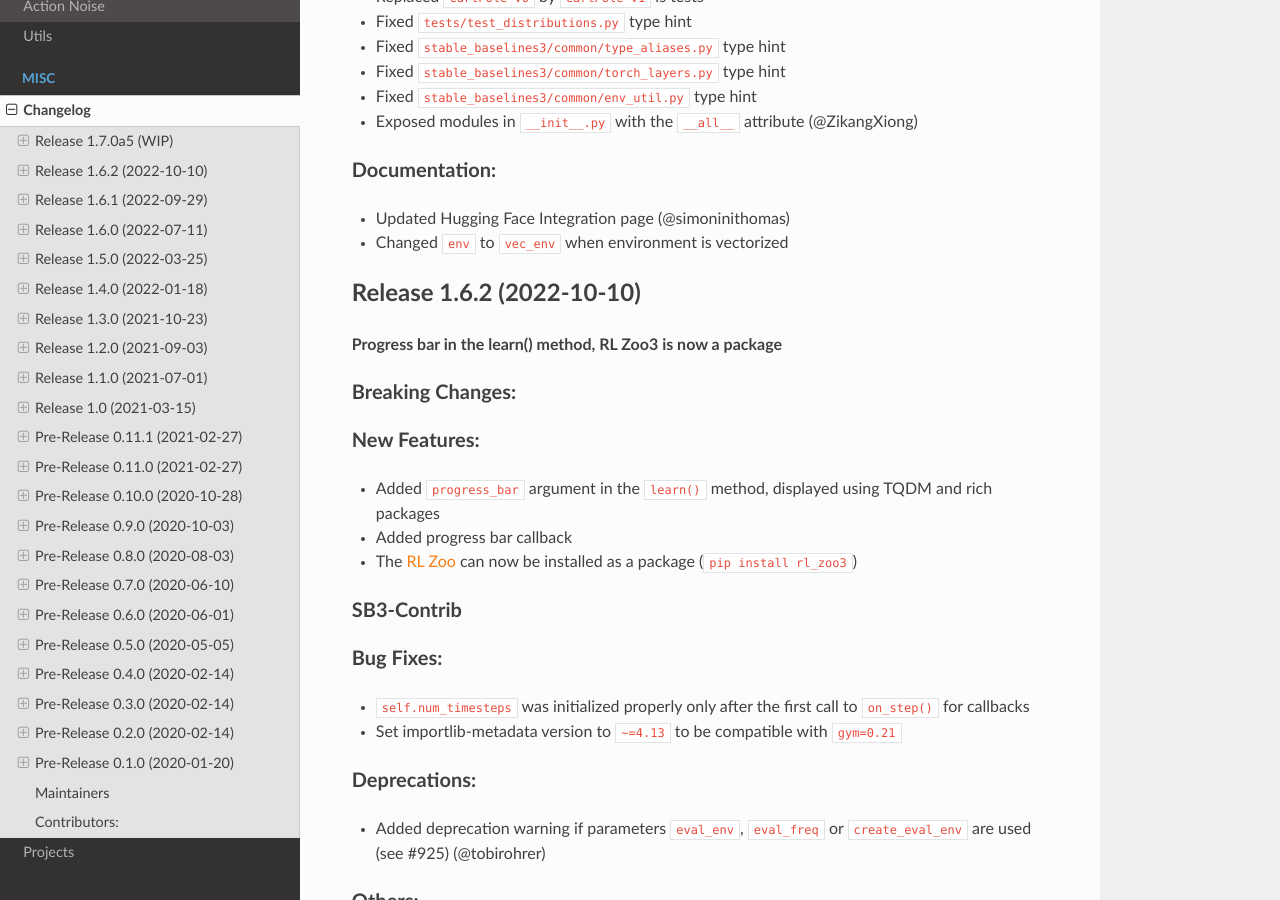
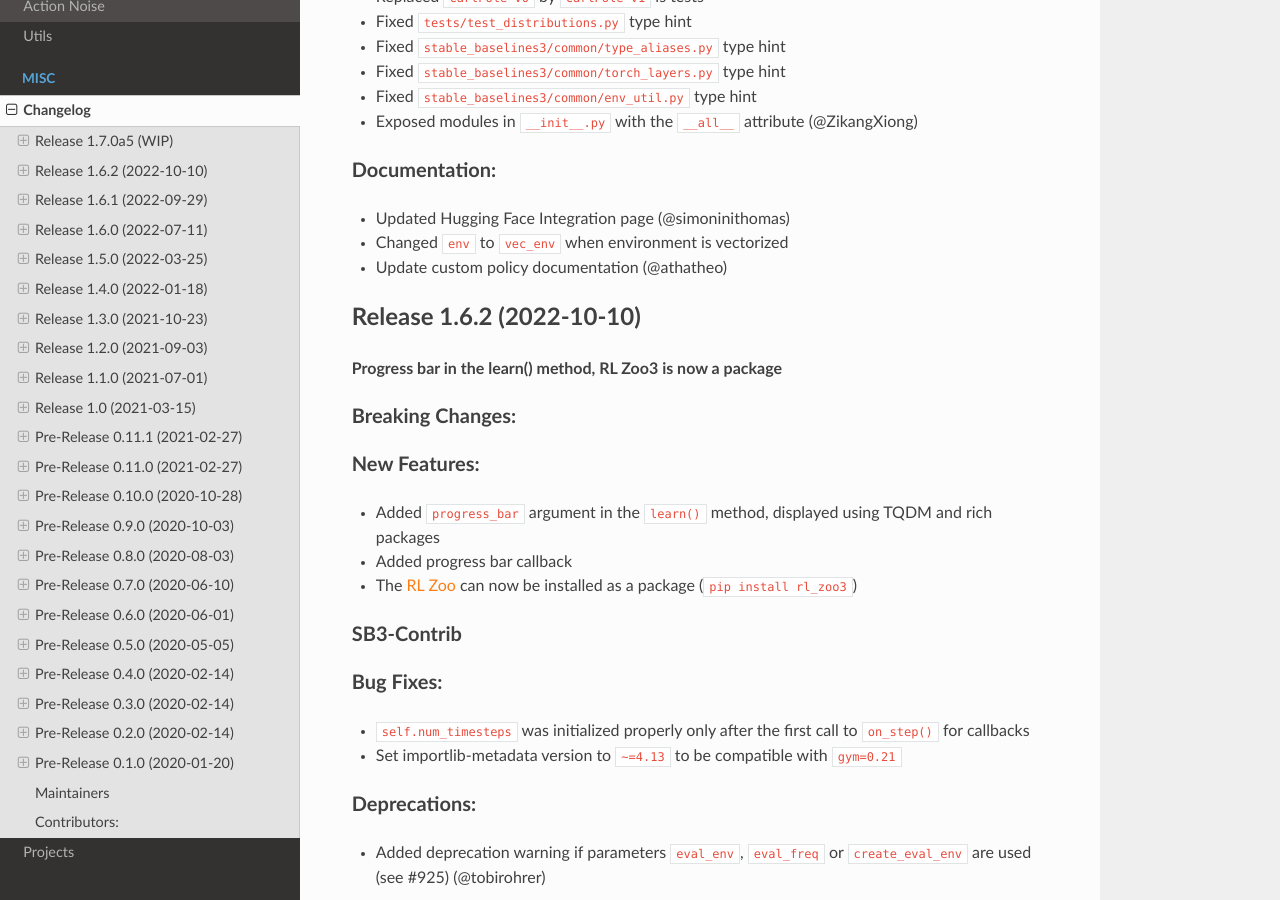
Before and after one commit to DLR-RM/stable-baselines3, a Sphinx documentation site: the page built from docs/misc/changelog.rst, in a window 1280 px wide and 900 px high, scrolled down 1053 px. Built offline with Sphinx 7.4.7 and the Read the Docs theme 2.0.0, drawn with Linux system fonts in a browser that asks for light colours; pages that are not in the unit, such as notebooks, are missing from menus; the version number could not be read and is left out.

Commit message:
Update changelog

```diff
--- a/docs/misc/changelog.rst
+++ b/docs/misc/changelog.rst
@@ -50,6 +50,7 @@ Documentation:
 ^^^^^^^^^^^^^^
 - Updated Hugging Face Integration page (@simoninithomas)
 - Changed ``env`` to ``vec_env`` when environment is vectorized
+- Update custom policy documentation (@athatheo)
 
 Release 1.6.2 (2022-10-10)
 --------------------------
```
Also changed, not shown: docs/guide/custom_policy.rst (line endings or trailing spaces).
